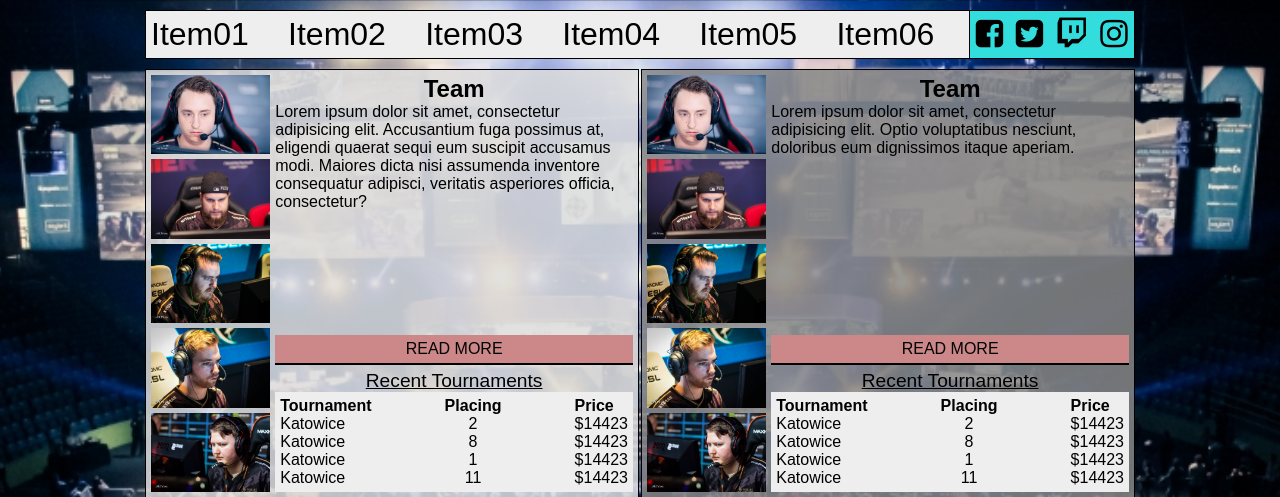
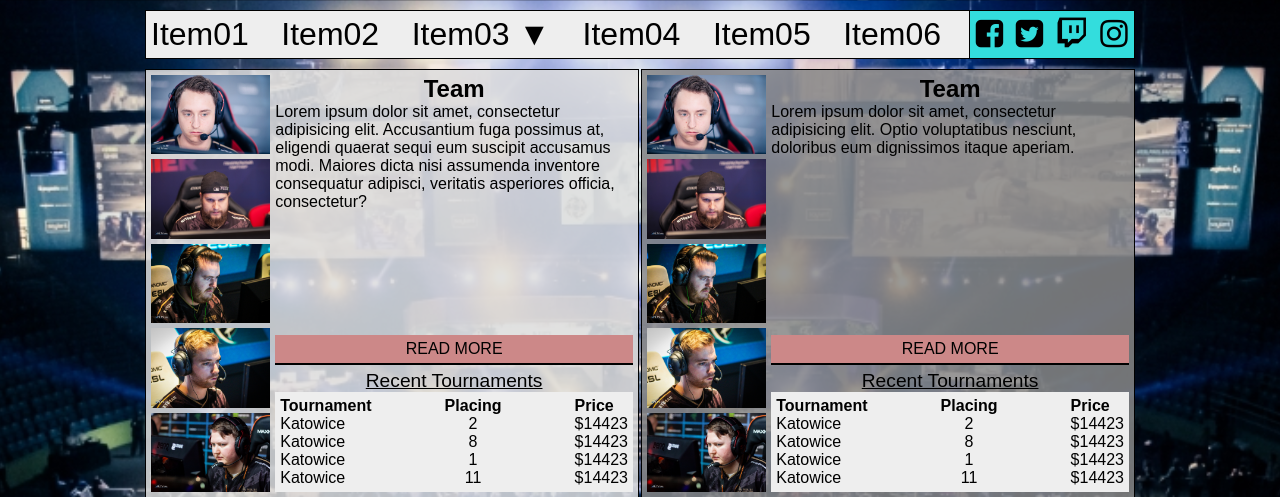
Before and after one commit to timnilsson/fwd16_tim_nilsson, a PHP site: page / in a window 1280 px wide. Shown: the top 497 px of the page. Run offline with PHP 8.4, Linux system fonts and the light colour scheme; some libraries are stand-ins or nearby versions.

Commit message:
Make menus more obvious and some file name changes

```diff
--- a/kurser/html_css/inlamningar/inlamning5/app/index.html
+++ b/kurser/html_css/inlamningar/inlamning5/app/index.html
@@ -24,13 +24,13 @@
                     <li>
                         <!-- Checkbox and label for the first dropdown -->
                         <input type="checkbox" id="sub1toggle">
-                        <label for="sub1toggle" class="sub1label">Item03</label>
+                        <label for="sub1toggle" class="sub1label">Item03 &#x25BC;</label>
                         <ul class="drop"> <!-- First dropdown content -->
                             <li><a href="">SubItem01</a></li>
                             <li>
                                 <!-- Checkbox and label for the second dropdown -->
                                 <input type="checkbox" id="sub2toggle">
-                                <label for="sub2toggle" class="sub2label">SubItem02</label>
+                                <label for="sub2toggle" class="sub2label">SubItem02 &#x25BC;</label>
                                 <ul class="drop2"> <!-- Second dropdown content -->
                                     <li><a href="">SubSub01</a></li>
                                     <li><a href="">SubSub02</a></li>
--- a/kurser/html_css/inlamningar/inlamning5/app/scss/layout/_toggle.scss
+++ b/kurser/html_css/inlamningar/inlamning5/app/scss/layout/_toggle.scss
@@ -66,13 +66,6 @@
             font-size: 75%;
         }
 
-        @include breakpoint(large)
-        {
-            li a, .sub2label
-            {
-                padding-left: 0;
-            }
-        }
     }
 
 
@@ -117,11 +110,11 @@
         {
             flex-flow: column wrap;
             width: 100%;
-            padding-left: 0;
+            padding-left: 10%;
 
             li a
             {
-                padding-left: 0;
+                padding-left: 10%;
             }
         }
     }
--- a/kurser/html_css/inlamningar/inlamning5/app/scss/utilities/_utilities_index.scss
+++ b/kurser/html_css/inlamningar/inlamning5/app/scss/utilities/_utilities_index.scss
@@ -1,4 +1,4 @@
 // Import other files in this folder
 @import "variables";
-@import "placeholders";
+@import "helpers";
 @import "mixins";
```
Also changed, not shown: kurser/html_css/inlamningar/inlamning5/app/css/styles.css, kurser/html_css/inlamningar/inlamning5/app/scss/utilities/_helpers.scss (renamed from kurser/html_css/inlamningar/inlamning5/app/scss/utilities/_placeholders.scss).
